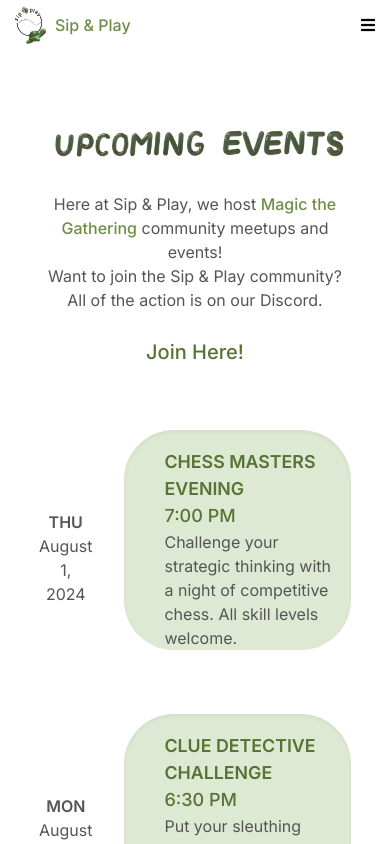
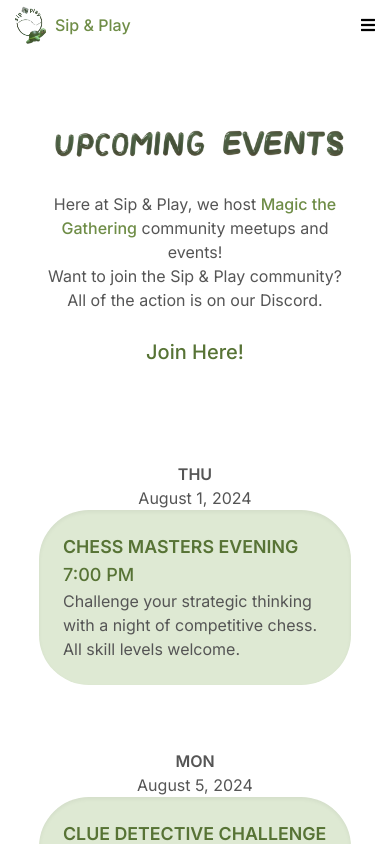
Before and after one commit to mlekhi/sipnplay, a React (Create React App) app: page /events in a window 390 px wide. Shown: the top 844 px of the page. Built offline with nearby package versions, Linux system fonts and the light colour scheme.

Commit message:
Made events page more responsive

```diff
--- a/src/pages/Events/Events.js
+++ b/src/pages/Events/Events.js
@@ -25,23 +25,24 @@ const UpcomingEvents = () => {
         Want to join the Sip & Play community? All of the action is on our
         Discord.
       </p><br></br>
-      <a href="https://discord.gg/bdURvWC" className="text-xl text-[#577335] font-medium" >Join Here!</a>
+      <a href="https://discord.gg/bdURvWC" className="text-xl text-[#577335] font-medium hover:scale-110 hover:font-bold" >Join Here!</a>
       {/* create card for each individual event */}
-      <div className="flex-col">
+      <div className="flex flex-col space-y-8 mt-8">
         {eventsData.map((event) => (
-          <div key={event.id} className="event-card flex justify-center mt-[4rem]">
+          <div key={event.id} className="event-card flex flex-col md:flex-row justify-center items-center md:items-stretch mt-8">
             {/* left side contains day and date */}
-            <div className="basis-1/6 pt-[5rem]  pr-[2rem]">
-              <p className="event-info font-semibold ">{event.day.slice(0, 3).toUpperCase()}</p>
-              <p className="event-info">{formatDate(event.date)}</p>
+            <div className="flex basis-1/6 items-center justify-center md:justify-start pt-8 md:pt-0 md:pr-8">
+              <div className="text-center md:text-Right">
+                <p className="event-info font-semibold">{event.day.slice(0, 3).toUpperCase()}</p>
+                <p className="event-info">{formatDate(event.date)}</p>
+              </div>
             </div>
-           {/* Right side contains event title, time, and description */}
-            <div className="text-left shadow-inner md:w-[85%] lg:w-[90%] bg-[#DEE9D3] p-3 pl-10 pt-[6%] rounded-[50px] h-[220px] basis-5/6">
+            {/* Right side contains event title, time, and description */}
+            <div className="text-left shadow-inner w-full md:w-[85%] lg:w-[90%] bg-[#DEE9D3] p-6 md:p-10 rounded-[50px]">
               <h3 className="event-title font-semibold text-[#577335]">{event.title.toUpperCase()}</h3>
               <h3 className="event-info font-medium text-lg text-[#577335]">{event.time}</h3>
               <p className="event-info">{event.description}</p>
             </div>
-
           </div>
         ))}
       </div>
```
